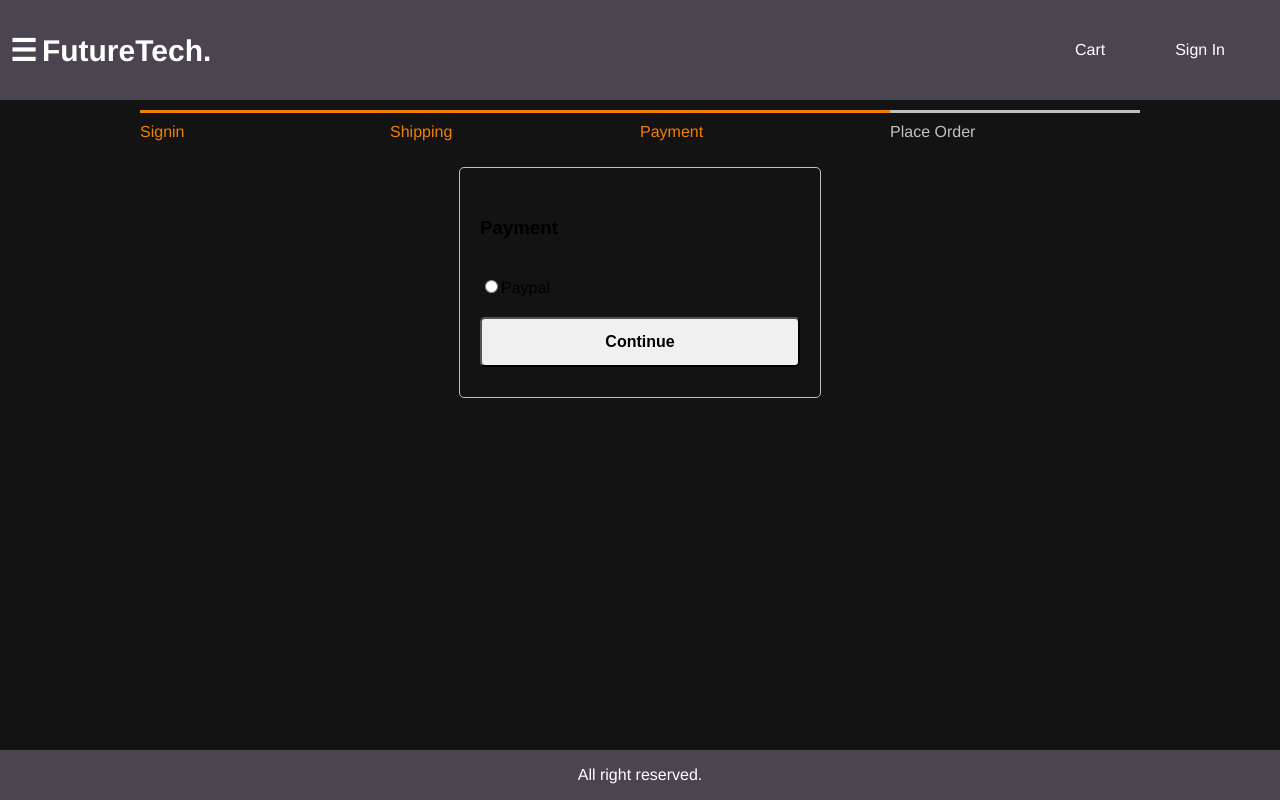
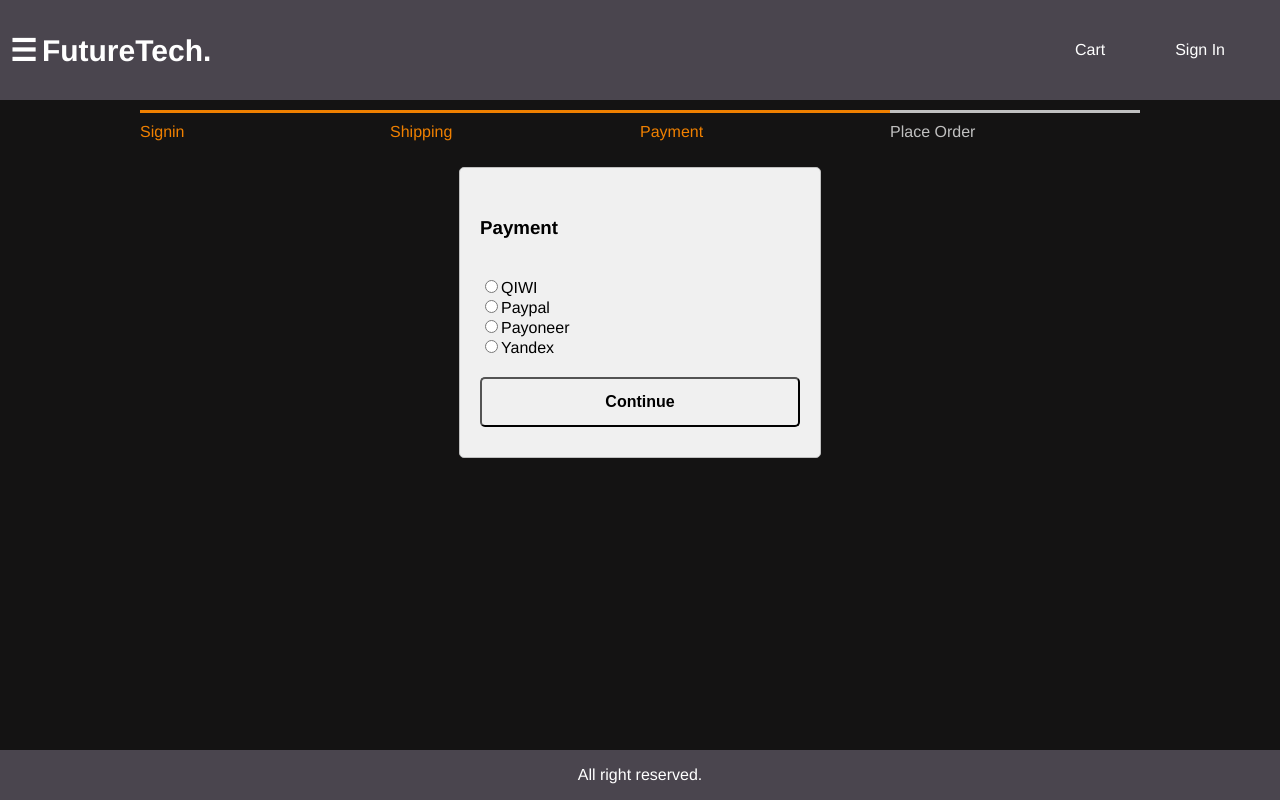
Before and after one commit to romaaxa/fcwShp-ft, a React (Create React App) app in the folder frontend/: page /payment in a window 1280 px wide. Built offline with nearby package versions, Linux system fonts and the light colour scheme.

Commit message:
[Pages] update styling

```diff
--- a/frontend/src/index.css
+++ b/frontend/src/index.css
@@ -392,6 +392,7 @@ a:hover {
   border: 0.1rem #c0c0c0 solid;
   border-radius: 0.5rem;
   list-style-type: none;
+  background-color: #f0f0f0;
 }
 
 .form-container li {
--- a/frontend/src/screenPages/PaymentPage.js
+++ b/frontend/src/screenPages/PaymentPage.js
@@ -31,10 +31,40 @@ const PaymentPage = (props) => {
                                     type="radio"
                                     name="paymentMethod"
                                     id="paymentMethod"
+                                    value="qiwi"
+                                    onChange={(e) => setPaymentMethod(e.target.value)}
+                                ></input>
+                                <label for="paymentMethod">QIWI</label>
+                            </div>
+                            <div>
+                                <input
+                                    type="radio"
+                                    name="paymentMethod"
+                                    id="paymentMethod"
                                     value="paypal"
                                     onChange={(e) => setPaymentMethod(e.target.value)}
                                 ></input>
                                 <label for="paymentMethod">Paypal</label>
+                            </div>
+                            <div>
+                                <input
+                                    type="radio"
+                                    name="paymentMethod"
+                                    id="paymentMethod"
+                                    value="payoneer"
+                                    onChange={(e) => setPaymentMethod(e.target.value)}
+                                ></input>
+                                <label for="paymentMethod">Payoneer</label>
+                            </div>
+                            <div>
+                                <input
+                                    type="radio"
+                                    name="paymentMethod"
+                                    id="paymentMethod"
+                                    value="yandex"
+                                    onChange={(e) => setPaymentMethod(e.target.value)}
+                                ></input>
+                                <label for="paymentMethod">Yandex</label>
                             </div>
                         </li>
 
```
Also changed, not shown: frontend/src/screenPages/ShippingPage.js (+4 -4 lines).
